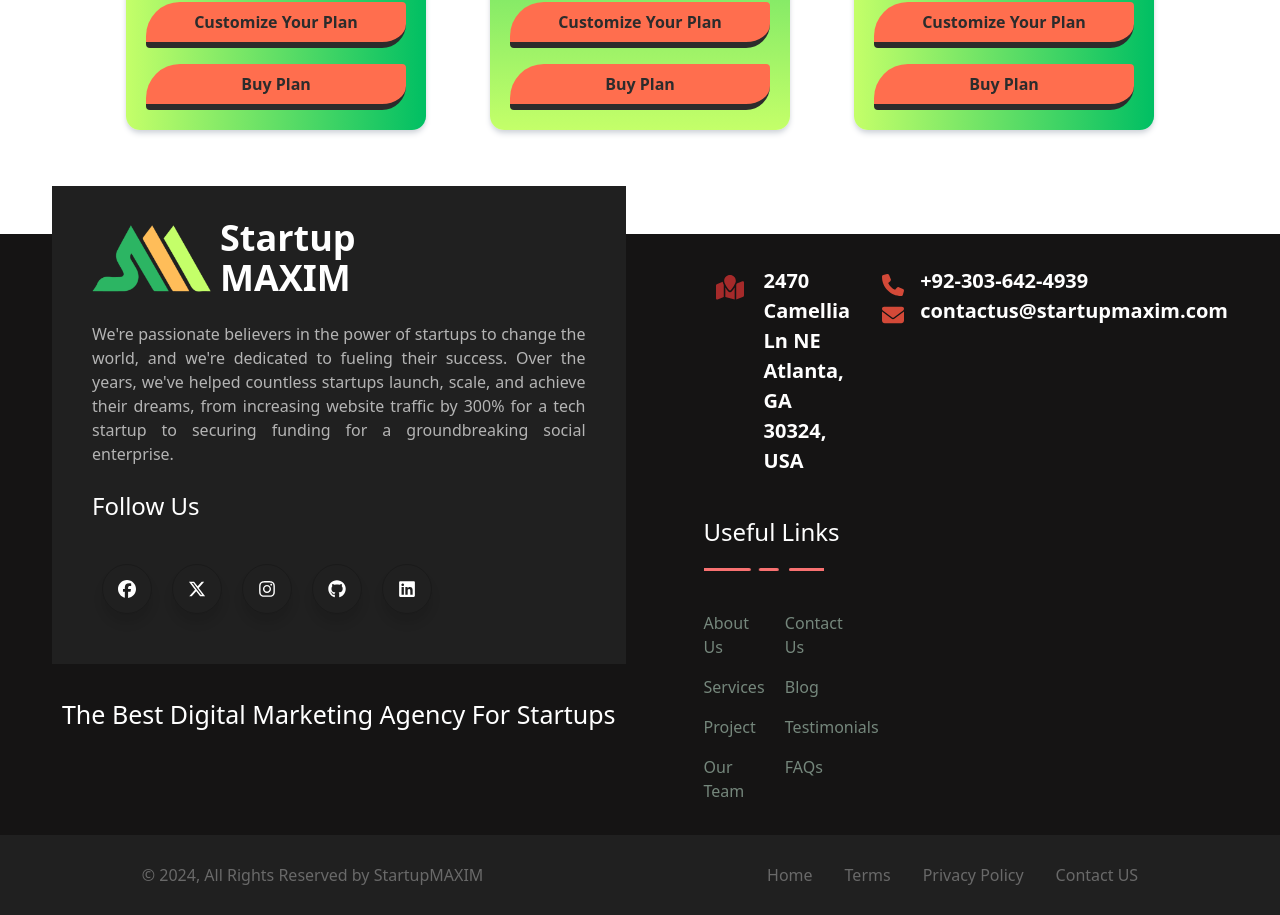
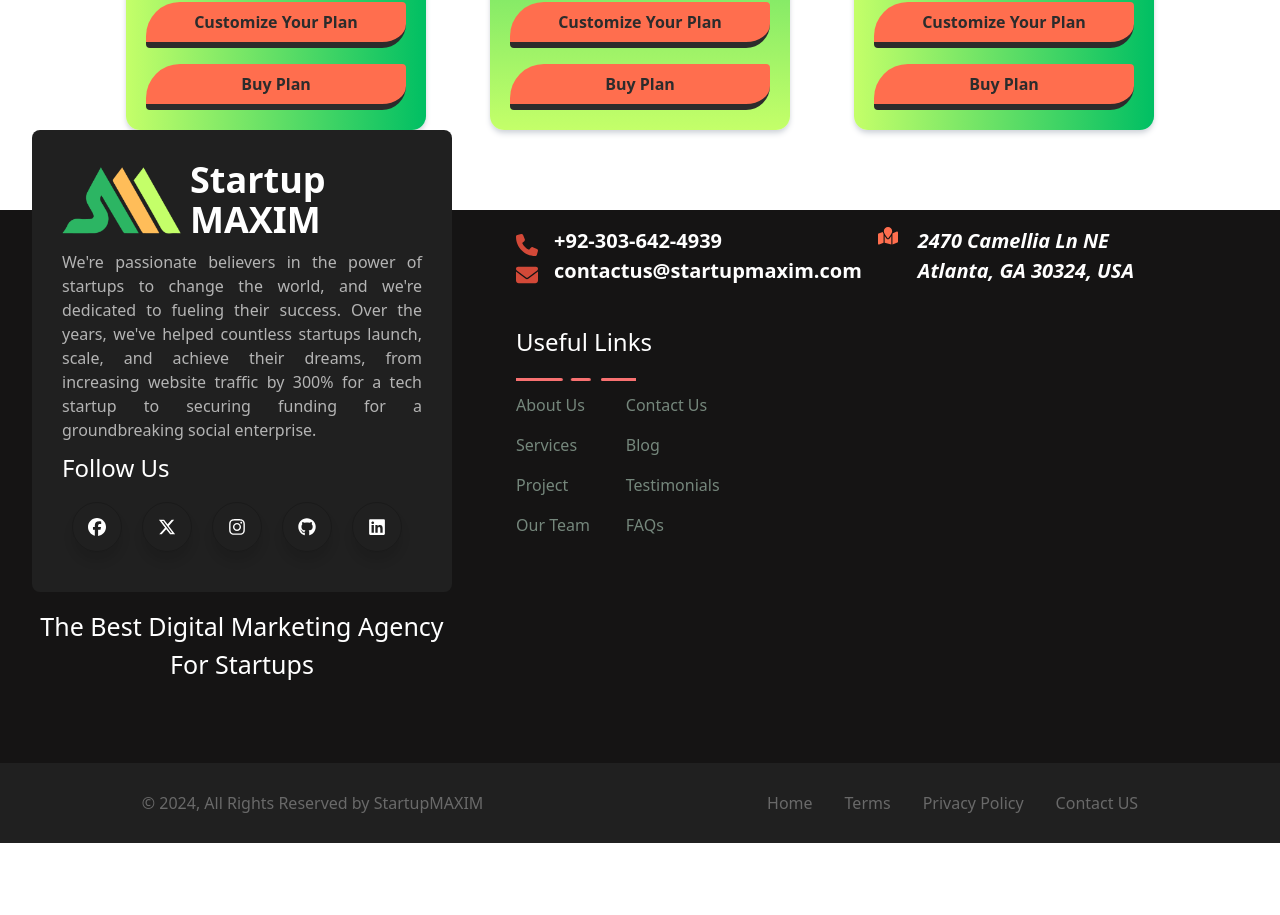
Before and after one commit to mhmAdmin1122/startupMAXIM, a Next.js app: page / in a window 1280 px wide. Shown: the part 4453-5368 px from the top of the page. After the commit the page ends 5296 px from the top, so only its background shows below. Built offline with nearby package versions, Linux system fonts and the light colour scheme.

Commit message:
footer design set for all type of device view

```diff
--- a/pages/Components/A/AboutUs.tsx
+++ b/pages/Components/A/AboutUs.tsx
@@ -5,23 +5,24 @@ import Marque from "../M/Marque";
 
 const AboutUs = () => {
   return (
-    <main>
-      <section className="flex justify-center gap-8 items-center">
+    <section className="about-section-aboutUs flex justify-center flex-wrap gap-8 items-center py-12">
       <Image
         src={aboutimage}
         alt="Team"
-          height={400}
-          width={400}
+        height={350}
+        width={350}
         className="mt-[40px] min-[1440px]:mt-[-20px] min-[1440px]:h-[550px] min-[1440px]:w-[550px]"
       />
-        <div className="first-section w-[600px]">
+      <div className="about-section-text-abouUs flex flex-col items-start justify-center w-[400px]">
         <div className="text-[#ff6e4e] text-4xl font-bold">
-            <h3 className="pb-3"><b className="text-[#000]">About</b> StartupMAXIM</h3>
+          <h3 className="pb-3">
+            <b className="text-[#000]">About</b> StartupMAXIM
+          </h3>
           <Marque />
         </div>
         <p className="py-4">
-            Start working with an company that can provide everything you need
-            to generate awareness, drive traffic, connect with customers, and
+          Start working with an company that can provide everything you need to
+          generate awareness, drive traffic, connect with customers, and
           increase sales nascetur ridiculus mus. massa quis enim. Donec pede
           justo, fringilla vel, aliquet nec, vulputate eget, arcu
         </p>
@@ -32,7 +33,6 @@ const AboutUs = () => {
         </p>
       </div>
     </section>
-    </main>
   );
 };
 
--- a/pages/Components/F/Footer.tsx
+++ b/pages/Components/F/Footer.tsx
@@ -16,11 +16,10 @@ import { FaGithub } from "react-icons/fa";
 
 const Footer = () => {
   return (
-    <footer>
-      <section className="footer">
-        <div className="pr-[50px] max-[500px]:p-0 max-[500px]:w-full  pl-[20px]">
-          {/* About Form */}
-          <div className="footer-section1 px-10 max-[500px]:p-3 relative bottom-20 max-[980px]:w-full bg-[#202020] pb-10 flex flex-col gap-6  pt-8  text-white">
+    <footer className="mt-10">
+      <div className="footer-main-box flex gap-12 bg-[#151414] px-8 w-full h-fit">
+        <div className="company-footer-detail-box relative bottom-20 w-[420px]">
+          <div className="company-about-form-footer bg-[#202020] text-white p-[30px] w-[420px] rounded-lg">
             <div className="flex items-center gap-2 footer-logo-box">
               <Image src={logo} alt="logo" className="w-[120px]" />
               <h4 className="footer-sertion1-h1 text-4xl font-bold max-[350px]:text-2xl">
@@ -28,7 +27,7 @@ const Footer = () => {
               </h4>
             </div>
 
-            <p className="footer-about-us text-[var(--text-gray)] max-[350px]:text-[12px] text-justify">
+            <p className="footer-about-us text-[var(--text-gray)] max-[350px]:text-[12px] text-justify py-[10px]">
               We{"'"}re passionate believers in the power of startups to change
               the world, and we{"'"}re dedicated to fueling their success. Over
               the years, we{"'"}ve helped countless startups launch, scale, and
@@ -75,49 +74,22 @@ const Footer = () => {
             </ul>
           </div>
 
-          <h5 className="text-[25px] text-center relative bottom-12 text-white">
+          <h5 className="best-market-textline text-[25px] text-center text-white pt-4">
             The Best Digital Marketing Agency For Startups
           </h5>
         </div>
 
-        <div className="flex gap-8 max-[620px]:flex-wrap max-[980px]:justify-around px-[20px]">
-          <div className="flex pt-0 w-fit flex-col gap-10">
-            <div className="text-[20px] font-semibold flex gap-5 text-white">
-              <div className="locationmap">
-                <FaMapLocation />
-              </div>
-              2470 Camellia Ln NE <br />
-              Atlanta, GA 30324, USA
-            </div>
-            <div>
-              <h4 className="text-2xl text-white">Useful Links</h4>
-              <div className="mt-5">
-                <Marque />
-              </div>
-            </div>
-            <div className="footer-link">
-              <Link href="/About">About Us</Link>
-              <Link href="/Contact">Contact Us</Link>
-              <Link href="/Services">Services</Link>
-              <Link href="">Blog</Link>
-              <Link href="">Project</Link>
-              <Link href="">Testimonials</Link>
-              <Link href="">Our Team</Link>
-              <Link href="">FAQs</Link>
-            </div>
-          </div>
-
-          <div className="flex flex-col">
+        <div className="footer-mainbox-part2 flex flex-col items-start gap-10 p-4">
+          <div className="about-contact-footer-box flex items-center flex-wrap gap-4 justify-between">
+            <div className="contact-detail-footer flex flex-col">
               <div className="flex items-center gap-4">
                 <FaPhone className="text-[#d34938] text-[22px] mt-2" />
-              <div className="">
                 <Link
                   href="tel:+923036424939"
                   className="text-[20px] font-semibold text-white"
                 >
                   +92-303-642-4939
                 </Link>
-              </div>
               </div>
 
               <div className="flex items-center gap-4">
@@ -132,10 +104,39 @@ const Footer = () => {
                 </div>
               </div>
             </div>
+
+            <div className="text-[20px] font-semibold flex gap-5 text-white">
+              <FaMapLocation className="text-[#ff6e4e]" />
+              <address className="footer-address-box">
+                2470 Camellia Ln NE <br />
+                Atlanta, GA 30324, USA
+              </address>
             </div>
-      </section>
+          </div>
 
-      <section className="flex flex-wrap pt-4 pb-4 justify-around items-center w-full bg-[#202020]">
+          <div>
+            <div>
+              <h4 className="text-2xl text-white">Useful Links</h4>
+              <div className="mt-5">
+                <Marque />
+              </div>
+            </div>
+
+            <div className="footer-link py-3">
+              <Link href="/About">About Us</Link>
+              <Link href="/Contact">Contact Us</Link>
+              <Link href="/Services">Services</Link>
+              <Link href="/">Blog</Link>
+              <Link href="/">Project</Link>
+              <Link href="/">Testimonials</Link>
+              <Link href="/">Our Team</Link>
+              <Link href="/">FAQs</Link>
+            </div>
+          </div>
+        </div>
+      </div>
+
+      <div className="flex flex-wrap pt-4 pb-4 justify-around items-center w-full bg-[#202020]">
         <div className="text-[#696969] max-[340px]:text-center">
           &copy; 2024, All Rights Reserved by StartupMAXIM
         </div>
@@ -153,7 +154,7 @@ const Footer = () => {
             Contact US
           </Link>
         </div>
-      </section>
+      </div>
     </footer>
   );
 };
--- a/styles/globals.css
+++ b/styles/globals.css
@@ -782,9 +782,7 @@ button#scrollBtn:hover {
 /* social icon */
 
 /* Footer Icon */
-.footer {
-  @apply gap-2 flex mt-16 max-[980px]:flex-col justify-around  bg-[#151414] p-8;
-}
+
 .locationmap svg {
   font-size: 40px;
   color: brown;
@@ -1265,8 +1263,142 @@ ul {
 }
 /* Service-Slider-Card design Query Only */
 
-/* mobile-view overall design */
-@media (max-width: 450px) and (min-width: 200px) {
+/* Desktop-view overall design Query */
+@media (max-width: 1130px) and (min-width: 901px) {
+  /* footer */
+  .contact-detail-footer div a,
+  .footer-address-box {
+    @apply !text-[16px];
+  }
+  /* footer */
+}
+@media (max-width: 900px) and (min-width: 801px) {
+  /* footer */
+  .footer-main-box {
+    @apply gap-8;
+  }
+  .company-footer-detail-box {
+    @apply bottom-14;
+  }
+  .contact-detail-footer div a,
+  .footer-address-box {
+    @apply !text-[16px];
+  }
+  /* footer */
+}
+
+/* footer tabs-view deisgn only */
+@media (max-width: 801px) and (min-width: 631px) {
+  /* footer */
+  .footer-main-box {
+    @apply gap-4 flex-wrap justify-center;
+  }
+  .about-contact-footer-box {
+    @apply flex-nowrap;
+  }
+  .company-footer-detail-box {
+    @apply bottom-14;
+  }
+  .contact-detail-footer div a,
+  .footer-address-box {
+    @apply !text-[18px];
+  }
+  .company-about-form-footer .best-market-textline {
+    @apply pt-16;
+  }
+  /* footer */
+}
+@media (max-width: 631px) and (min-width: 531px) {
+  /* footer */
+  .footer-main-box {
+    @apply gap-4 flex-wrap justify-center;
+  }
+  .about-contact-footer-box {
+    @apply flex-nowrap;
+  }
+  .company-footer-detail-box {
+    @apply bottom-14;
+  }
+  .contact-detail-footer div a,
+  .footer-address-box {
+    @apply !text-[14px];
+  }
+  .company-about-form-footer .best-market-textline {
+    @apply pt-16;
+  }
+  /* footer */
+}
+@media (max-width: 531px) and (min-width: 451px) {
+  /* footer */
+  .footer-main-box {
+    @apply gap-4 flex-wrap justify-center;
+  }
+  .company-about-form-footer {
+    @apply w-[360px];
+  }
+  .wrapper .icon {
+    @apply items-center w-[40px] h-[40px];
+  }
+  .about-contact-footer-box {
+    @apply flex-wrap;
+  }
+  .footer-mainbox-part2{
+    @apply px-10;
+  }
+  .company-footer-detail-box {
+    @apply bottom-14 grid justify-items-center;
+  }
+  .contact-detail-footer div a,
+  .footer-address-box {
+    @apply !text-[20px];
+  }
+  .company-about-form-footer .best-market-textline {
+    @apply pt-16;
+  }
+  .onmob{
+    @apply hidden;
+  }
+  /* footer */
+}
+/* footer tabs-view deisgn only */
+
+/* tabs-view overall design query */
+@media (max-width: 800px) and (min-width: 451px) {
+  /* Navbar, Haeder, Hero-Sections */
+  .desktop-tab-view-navbar,
+  .desktop-tabs-header-view,
+  .Hero-Home .overlay-container {
+    @apply hidden;
+  }
+  .Mobile-View-Navbar {
+    @apply bg-[#000] text-[#fff] flex flex-col items-center justify-between gap-2 px-[10px] py-[10px] text-[30px];
+  }
+  .mobile-header-view {
+    @apply flex items-center flex-wrap bg-[#fff] justify-between px-[30px] py-[12px];
+  }
+  .HeroBanner_Home {
+    @apply flex flex-col justify-center;
+  }
+  .line2 span {
+    @apply text-[60px];
+  }
+  .Hero-Home .line2 span {
+    @apply block absolute top-[30px] right-0 opacity-0;
+  }
+  .Hero-Home {
+    @apply px-6 py-4 h-[300px];
+  }
+  /* Navbar, Haeder, Hero-Sections */
+  /* AboutUs Page */
+  .about-section-aboutUs .about-section-text-abouUs,
+  .about-section-aboutUs img {
+    @apply w-full px-[30px] text-justify;
+  }
+  /* AboutUs Page */
+}
+
+/* mobile-view overall design query */
+@media (max-width: 450px) and (min-width: 300px) {
   /* Navbar, Haeder, Hero-Sections */
   .desktop-tab-view-navbar,
   .desktop-tabs-header-view,
@@ -1316,11 +1448,30 @@ ul {
   /* Audit-Section-box */
 
   /* footer */
-  .footer-section1 {
-    @apply rounded-[12px];
+  .footer-main-box {
+    @apply gap-4 flex-wrap justify-center;
+  }
+  .company-about-form-footer {
+    @apply w-[310px];
+  }
+  .about-contact-footer-box {
+    @apply flex-wrap;
+  }
+  .footer-mainbox-part2{
+    @apply px-10;
+  }
+  .company-footer-detail-box {
+    @apply bottom-14 grid justify-items-center;
+  }
+  .contact-detail-footer div a,
+  .footer-address-box {
+    @apply !text-[20px];
+  }
+  .company-about-form-footer .best-market-textline {
+    @apply pt-16;
   }
   .wrapper .icon {
-    @apply flex justify-center items-center p-[5px] w-[36px] h-[36px] gap-3;
+    @apply flex justify-center items-center p-[5px] w-[30px] h-[30px] gap-3;
   }
   .wrapper .icon:hover .tooltip {
     @apply top-[-45px] left-[-4px] opacity-[1] visible pointer-events-auto;
@@ -1356,5 +1507,11 @@ ul {
     @apply pl-0 pr-[55px];
   }
   /* service card slider */
+
+  /* AboutUs Page */
+  .about-section-aboutUs .about-section-text-abouUs,
+  .about-section-aboutUs img {
+    @apply w-full px-[30px] text-justify;
+  }
+  /* AboutUs Page */
 }
-/* media-query-area */
```
Also changed, not shown: public/img/aboutheropic.png. Lines whose indentation alone changed are shown as unchanged.
